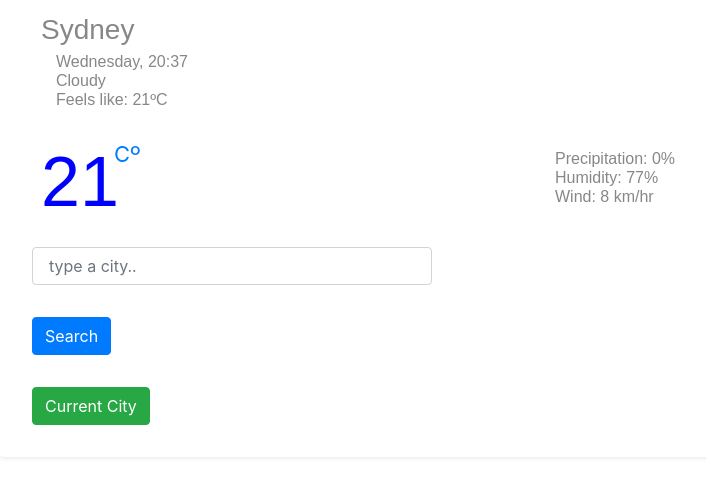
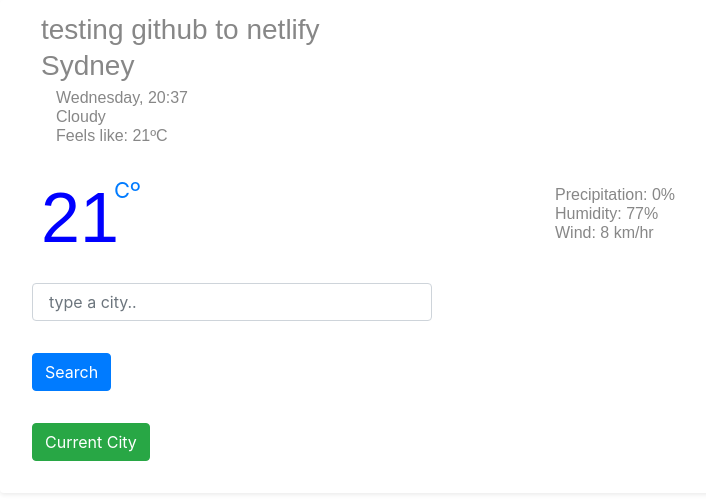
Before and after one commit to georgiamacmac/Weather-App-API, a plain HTML site: page weatherapp-version6/index.html in a window 1280 px wide. Shown: the whole page, without its empty margins (85-791 px from the left). Drawn offline with nearby package versions, Linux system fonts and the light colour scheme.

Commit message:
testing github to netflify with h1 change

```diff
--- a/weatherapp-version6/index.html
+++ b/weatherapp-version6/index.html
@@ -17,7 +17,7 @@
 
 
 
-
+<h1> testing github to netlify</h1>
             <h1 id="new-city">Sydney</h1>
             <ul>
                 <li class="time" id="current-date">Wednesday, 22:10</li>
```
